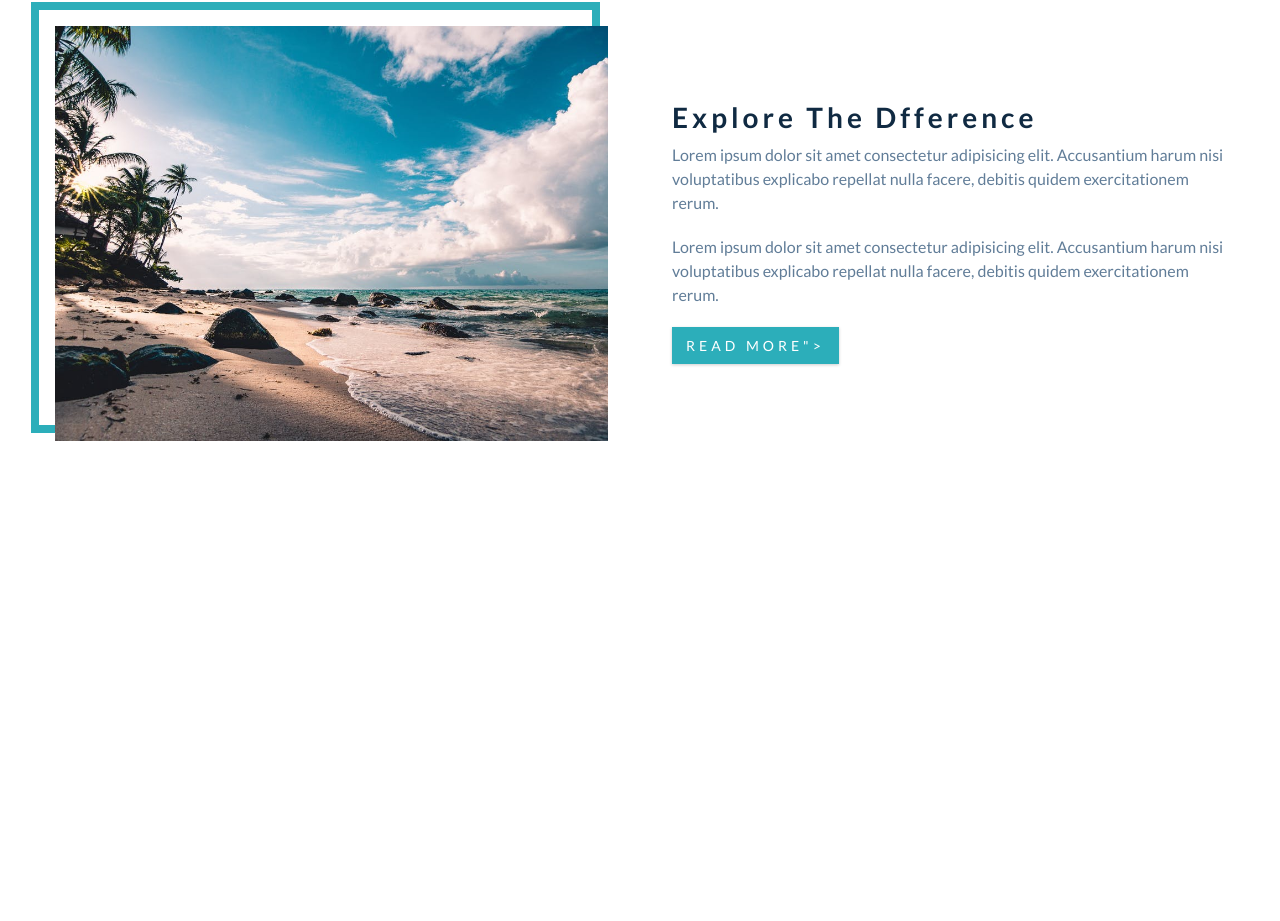
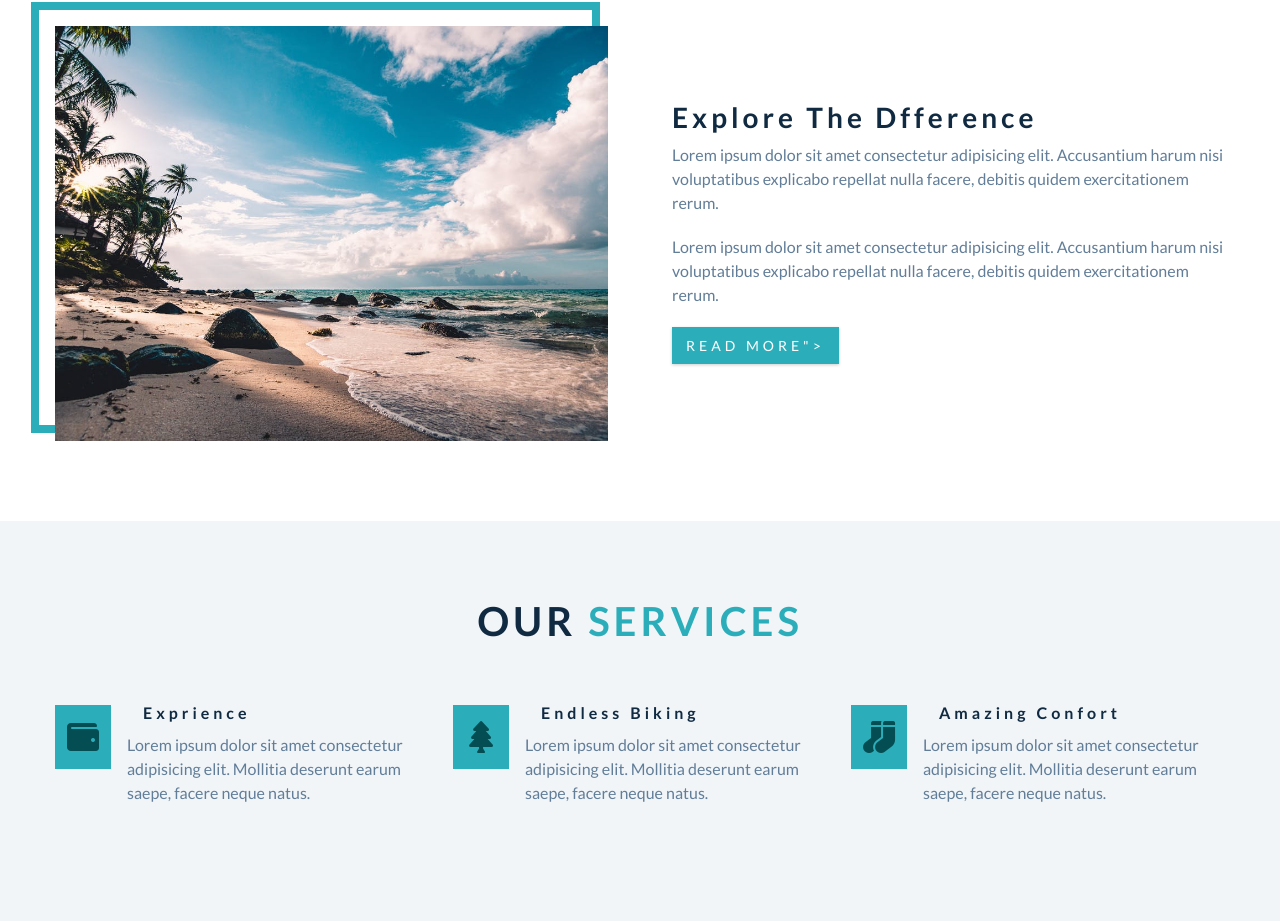
Before and after one commit to bharani-developer/BackRoadsTour, a plain HTML site: page index.html in a window 1280 px wide. Shown: the part 958-1879 px from the top of the page. Before the commit the page ends 1479 px from the top, so only its background shows below. Drawn offline with Linux system fonts and the light colour scheme.

Commit message:
service section completed

```diff
--- a/css/styles.css
+++ b/css/styles.css
@@ -261,17 +261,17 @@ About
     left: -1.5rem;
   }
 }
-.about-img{
+.about-img {
   position: relative;
 }
-.about-photo{
+.about-photo {
   position: relative;
 }
-.about-photo img{
+.about-photo img {
   position: relative;
   z-index: 2;
 }
-.about-photo::before{
+.about-photo::before {
   content: "";
   width: 100%;
   height: 100%;
@@ -287,7 +287,60 @@ About
 Services
 ===============
 */
+.services {
+  background: var(--clr-grey-10);
+}
+.service {
+  text-align: center;
+  margin-bottom: 3rem;
+}
+.service-icon {
+  background: var(--clr-primary-5);
+  color: var(--clr-primary-1);
+  padding: 0.5rem;
+  display: inline-block;
+  font-size: 2rem;
+  margin-bottom: 1.5rem;
+}
+.service-text {
+  max-width: 20rem;
+  margin-left: auto;
+  margin-right: auto;
+}
+@media screen and (min-width: 576px) {
+  .services-center {
+    display: flex;
+    flex-wrap: wrap;
+    justify-content: space-between;
+  }
+  .service {
+    flex: 0 0 calc(50% - 1rem);
+    margin-bottom: 1rem;
+  }
+}
 
+@media screen and (min-width: 992px) {
+  .service {
+    flex: 0 0 calc(33.333% - 1rem);
+  }
+}
+
+@media screen and (min-width: 1170px) {
+  .service {
+    display: flex;
+    text-align: left;
+  }
+  .service-icon{
+    align-self: start;
+  }
+  .service-info{
+    padding-left: 1rem;
+
+  }
+  .service-title{
+    margin-bottom: .5rem;
+  }
+}
 /*
 ===============
 Featured Tours
--- a/index.html
+++ b/index.html
@@ -64,6 +64,59 @@
     <!-- end of about section -->
 
     <!-- services -->
+
+    <section id="services" class="section services">
+      <!-- section title -->
+      <div class="section-title">
+        <h2>our <span>services</span></h2>
+      </div>
+      <!--end of section title -->
+
+      <div class="section-center services-center">
+        <!-- single service -->
+        <article class="service">
+          <span class="service-icon">
+            <i class="fas fa-wallet fa-fw"></i>
+          </span>
+          <div class="service-info">
+            <h4 class="service-info">exprience</h4>
+            <p class="service-text">
+              Lorem ipsum dolor sit amet consectetur adipisicing elit. Mollitia
+              deserunt earum saepe, facere neque natus.
+            </p>
+          </div>
+        </article>
+
+        <!-- single service -->
+        <article class="service">
+          <span class="service-icon">
+            <i class="fas fa-tree fa-fw"></i>
+          </span>
+          <div class="service-info">
+            <h4 class="service-info">endless biking</h4>
+            <p class="service-text">
+              Lorem ipsum dolor sit amet consectetur adipisicing elit. Mollitia
+              deserunt earum saepe, facere neque natus.
+            </p>
+          </div>
+        </article>
+
+        <!-- single service -->
+        <article class="service">
+          <span class="service-icon">
+            <i class="fas fa-socks fa-fw"></i>
+          </span>
+          <div class="service-info">
+            <h4 class="service-info">amazing confort</h4>
+            <p class="service-text">
+              Lorem ipsum dolor sit amet consectetur adipisicing elit. Mollitia
+              deserunt earum saepe, facere neque natus.
+            </p>
+          </div>
+        </article>
+      </div>
+    </section>
+
     <!--end services -->
 
     <!-- featured tours -->
```
